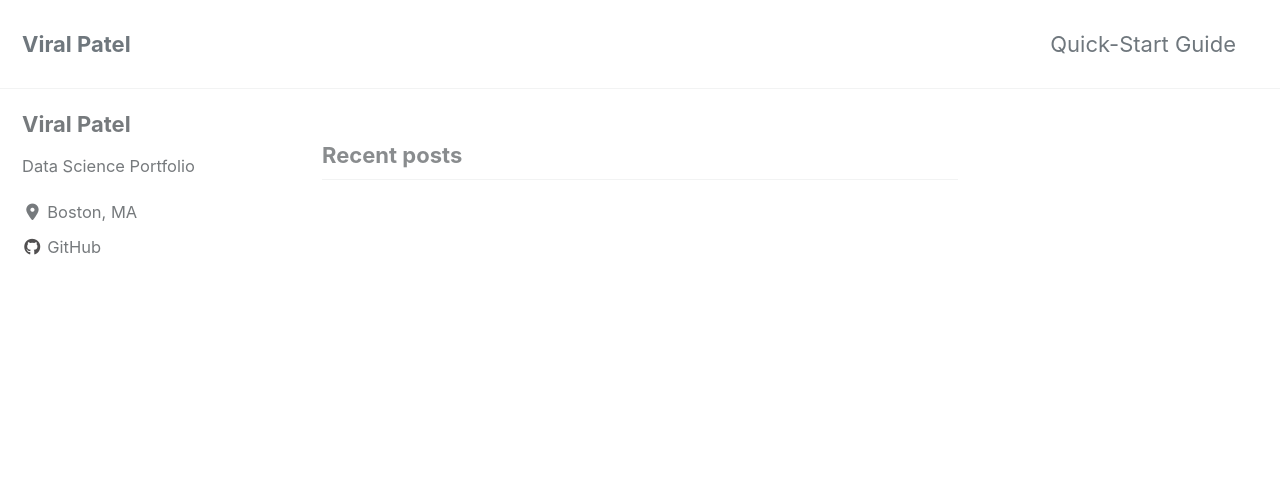
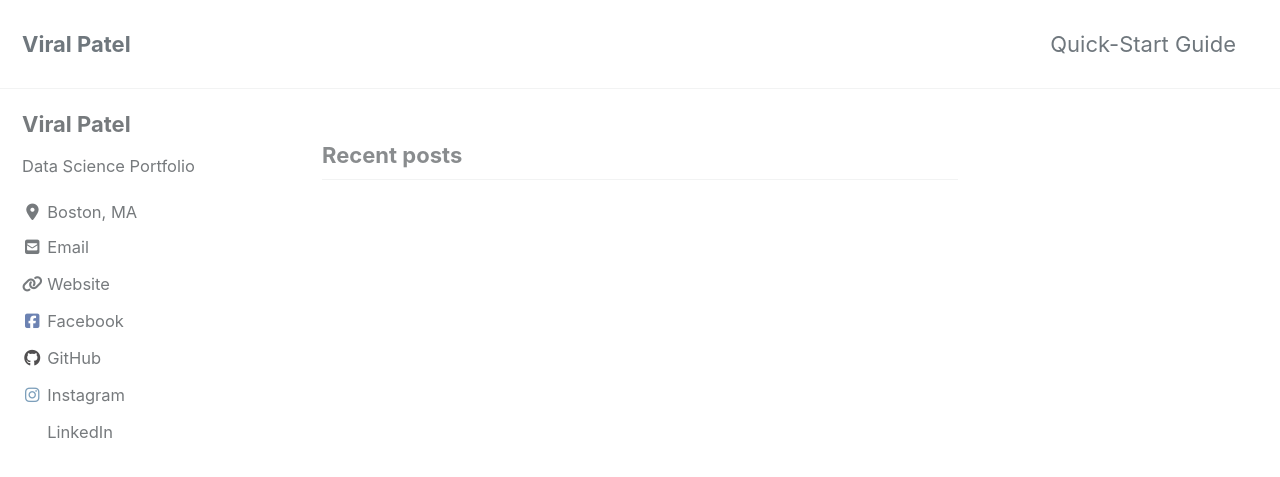
Before and after one commit to viralpatel3/viralpatel3.github.io, a Jekyll site: the page built from index.html, in a window 1280 px wide and 900 px high. Shown: the top 477 px of the window. Built offline with Jekyll 4.4.1, drawn with Linux system fonts in a browser that asks for light colours; cached includes are drawn as plain includes; nearby versions of some CDN libraries; the list of posts is cut into pages by our own code; part of the change alters nothing that is shown.

Commit message:
Added Social Media Info

```diff
--- a/_config.yml
+++ b/_config.yml
@@ -113,27 +113,27 @@ author:
   location         : "Boston, MA"
   email            :
   links:
-    - label: "patel.vira@husky.neu.edu"
+    - label: "Email"
       icon: "fas fa-fw fa-envelope-square"
-      # url: mailto:your.name@email.com
+      url: mailto:patel.vira@husky.neu.edu
     - label: "Website"
       icon: "fas fa-fw fa-link"
-      # url: "https://your-website.com"
+      url: "https://viralpatel3.github.io"
     - label: "Twitter"
       icon: "fab fa-fw fa-twitter-square"
       # url: "https://twitter.com/"
     - label: "Facebook"
       icon: "fab fa-fw fa-facebook-square"
-      # url: "https://facebook.com/"
+      url: "https://facebook.com/viru331"
     - label: "GitHub"
       icon: "fab fa-fw fa-github"
       url: "https://github.com/viralpatel3"
     - label: "Instagram"
       icon: "fab fa-fw fa-instagram"
-      # url: "https://instagram.com/"
-    # - label: "LinkedIn"
-    #   icon: "fab fa-fw fa-LinkedIn"
-    #   url: "https://www.linkedin.com/in/viral-d-patel/"
+      url: "https://instagram.com/viru_viral"
+    - label: "LinkedIn"
+      icon: "fab fa-fw fa-LinkedIn"
+      url: "https://www.linkedin.com/in/viral-d-patel/"
 
 # Site Footer
 footer:
```
